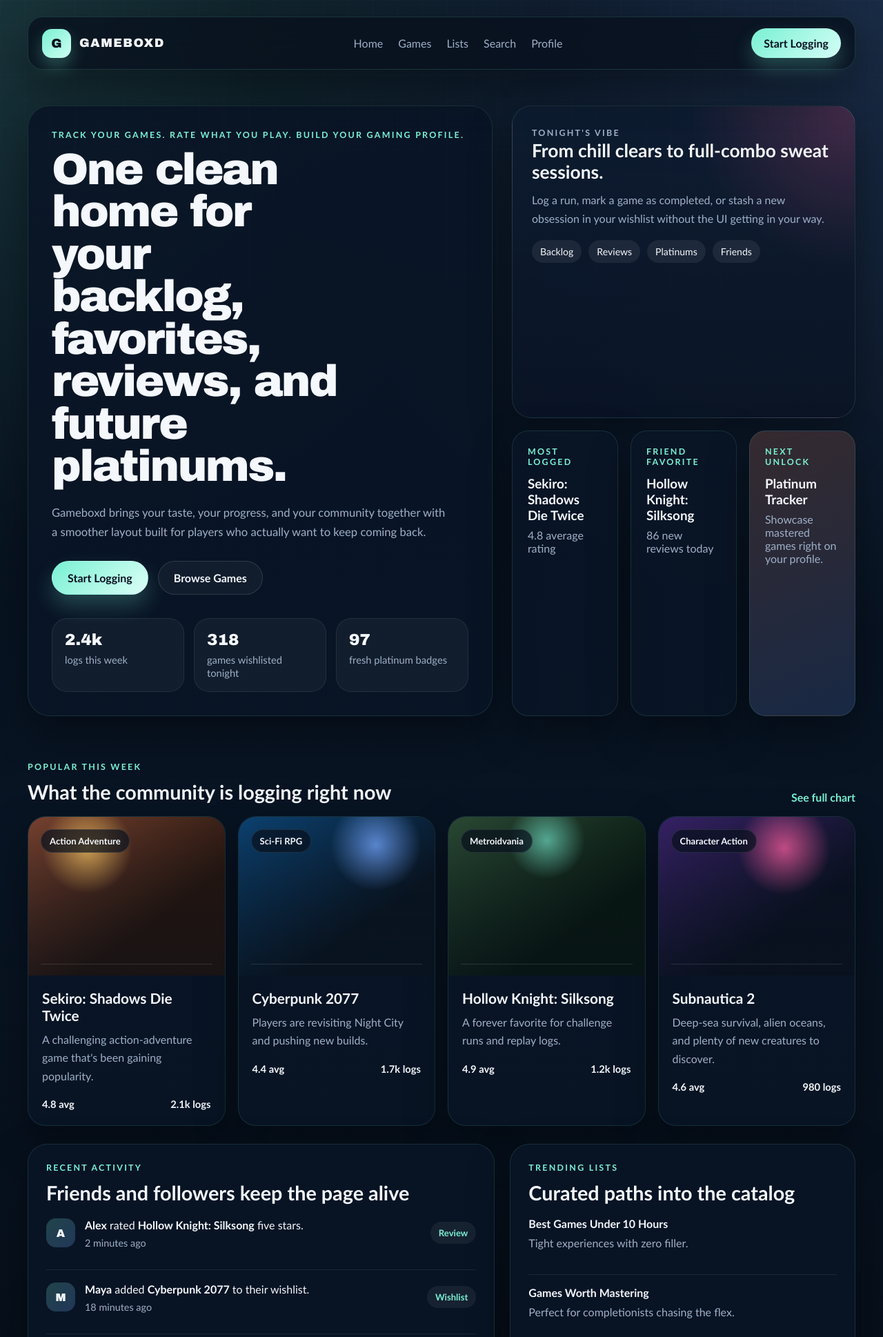
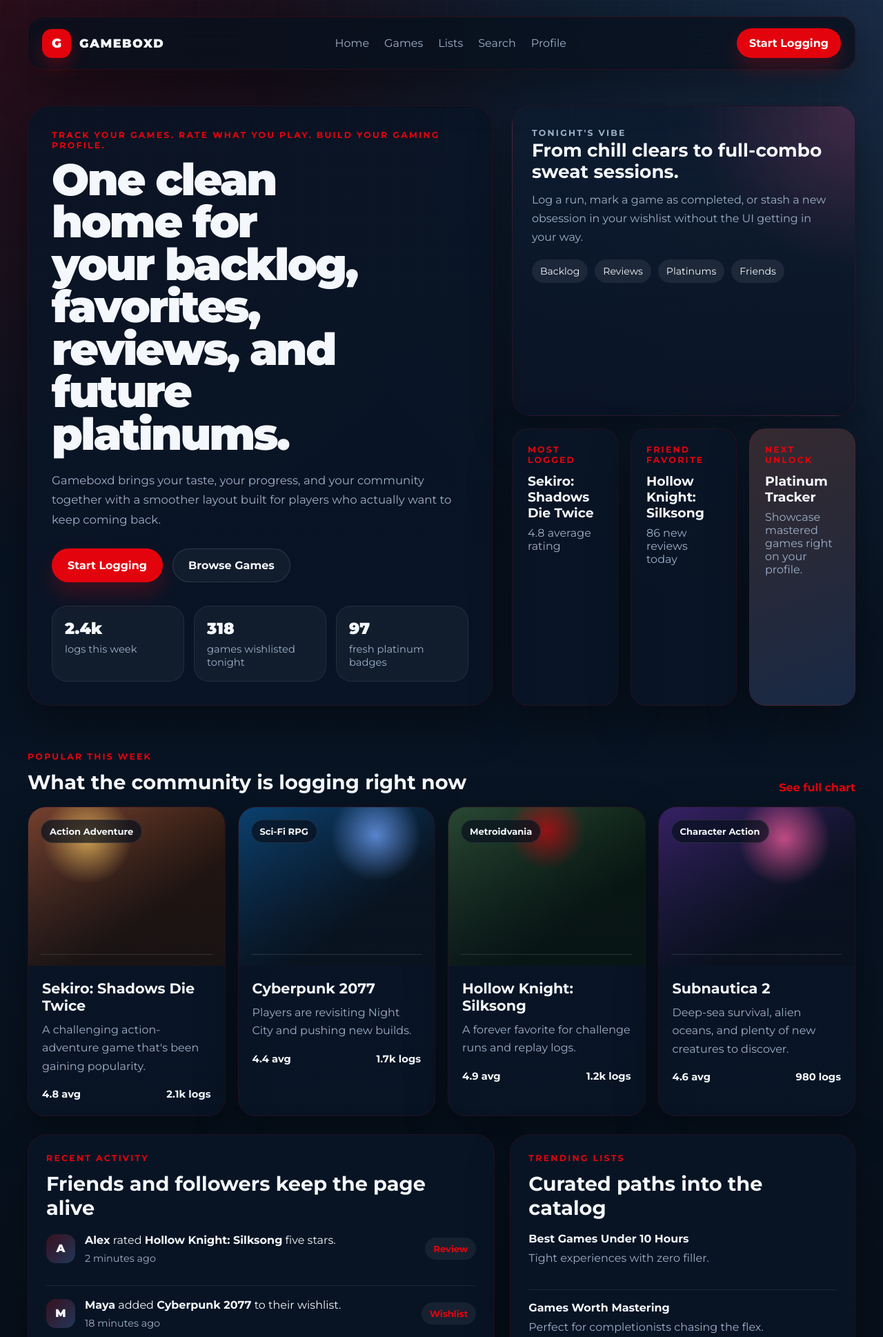
Before and after one commit to cmfoster2807/Unnamed_web_app, a Django app: page / in a window 1280 px wide. Shown: the top 1938 px of the page at 69% size. Run offline with Django 4.2, Linux system fonts and the light colour scheme.

Commit message:
Update UI

```diff
--- a/unnamed_web_app/pages/static/pages/style.css
+++ b/unnamed_web_app/pages/static/pages/style.css
@@ -2,10 +2,10 @@
     --bg: #07111f;
     --bg-soft: #0d1a2b;
     --panel: rgba(10, 21, 38, 0.88);
-    --panel-border: rgba(130, 245, 211, 0.12);
+    --panel-border: rgba(227, 3, 13, 0.12);
     --text: #f4f7fb;
     --muted: #9eb0c7;
-    --cyan: #79f0d3;
+    --cyan: #e3030d;
     --blue: #72a6ff;
     --orange: #ff8a5b;
     --pink: #ff5fa2;
@@ -34,10 +34,10 @@
 body {
     margin: 0;
     min-height: 100vh;
-    font-family: "Trebuchet MS", "Segoe UI", sans-serif;
+    font-family: "Montserrat", "Poppins", "Inter", sans-serif;
     color: var(--text);
     background:
-        radial-gradient(circle at top left, rgba(121, 240, 211, 0.16), transparent 28%),
+        radial-gradient(circle at top left, rgba(227, 3, 13, 0.16), transparent 28%),
         radial-gradient(circle at top right, rgba(114, 166, 255, 0.18), transparent 32%),
         linear-gradient(180deg, #06101c 0%, #081423 48%, #050b13 100%);
 }
@@ -76,7 +76,7 @@
     padding: 16px 20px;
     margin-bottom: 28px;
     background: rgba(8, 17, 29, 0.8);
-    border: 1px solid rgba(121, 240, 211, 0.15);
+    border: 1px solid rgba(227, 3, 13, 0.15);
     border-radius: 22px;
     backdrop-filter: blur(18px);
     box-shadow: var(--shadow);
@@ -95,15 +95,17 @@
     width: 42px;
     height: 42px;
     border-radius: 14px;
-    font-family: "Arial Black", sans-serif;
+    font-family: "Montserrat", "Poppins", "Inter", sans-serif;
+    font-weight: 900;
     font-size: 1.15rem;
-    color: #08111d;
-    background: linear-gradient(135deg, var(--cyan), #cffff2);
-    box-shadow: 0 12px 24px rgba(121, 240, 211, 0.28);
+    color: #ffffff;
+    background: var(--cyan);
+    box-shadow: 0 12px 24px rgba(227, 3, 13, 0.28);
 }
 
 .brand-text {
-    font-family: "Arial Black", sans-serif;
+    font-family: "Montserrat", "Poppins", "Inter", sans-serif;
+    font-weight: 900;
     font-size: 1.1rem;
     letter-spacing: 0.08em;
     text-transform: uppercase;
@@ -140,9 +142,9 @@
 .nav-cta {
     min-width: fit-content;
     padding: 12px 18px;
-    color: #08111d;
-    background: linear-gradient(135deg, var(--cyan), #d4fff6);
-    box-shadow: 0 14px 28px rgba(121, 240, 211, 0.25);
+    color: #ffffff;
+    background: var(--cyan);
+    box-shadow: 0 14px 28px rgba(227, 3, 13, 0.25);
 }
 
 .nav-cta:hover,
@@ -188,7 +190,8 @@
 .hero h1 {
     margin: 0;
     max-width: 10ch;
-    font-family: "Arial Black", sans-serif;
+    font-family: "Montserrat", "Poppins", "Inter", sans-serif;
+    font-weight: 900;
     font-size: clamp(2.8rem, 5vw, 4.7rem);
     line-height: 0.96;
     letter-spacing: -0.04em;
@@ -215,9 +218,9 @@
 }
 
 .button-primary {
-    color: #08111d;
-    background: linear-gradient(135deg, var(--cyan), #dcfff7);
-    box-shadow: 0 16px 30px rgba(121, 240, 211, 0.24);
+    color: #ffffff;
+    background: var(--cyan);
+    box-shadow: 0 16px 30px rgba(227, 3, 13, 0.24);
 }
 
 .button-secondary {
@@ -243,7 +246,8 @@
 .hero-stats strong {
     display: block;
     margin-bottom: 6px;
-    font-family: "Arial Black", sans-serif;
+    font-family: "Montserrat", "Poppins", "Inter", sans-serif;
+    font-weight: 900;
     font-size: 1.45rem;
 }
 
@@ -397,7 +401,7 @@
 .moss-card .game-art {
     background:
         linear-gradient(180deg, transparent, rgba(8, 17, 29, 0.36)),
-        radial-gradient(circle at 50% 15%, rgba(121, 240, 211, 0.66), transparent 23%),
+        radial-gradient(circle at 50% 15%, rgba(227, 3, 13, 0.66), transparent 23%),
         linear-gradient(145deg, #294833, #081711 68%);
 }
 
@@ -476,8 +480,9 @@
     width: 42px;
     height: 42px;
     border-radius: 14px;
-    background: linear-gradient(135deg, rgba(121, 240, 211, 0.22), rgba(114, 166, 255, 0.24));
-    font-family: "Arial Black", sans-serif;
+    background: linear-gradient(135deg, rgba(227, 3, 13, 0.22), rgba(114, 166, 255, 0.24));
+    font-family: "Montserrat", "Poppins", "Inter", sans-serif;
+    font-weight: 900;
 }
 
 .activity-copy p {
--- a/unnamed_web_app/pages/templates/pages/game_detail.html
+++ b/unnamed_web_app/pages/templates/pages/game_detail.html
@@ -5,6 +5,9 @@
     <meta charset="UTF-8">
     <meta name="viewport" content="width=device-width, initial-scale=1.0">
     <title>{{ game.title|default:"Sekiro: Shadows Die Twice" }} | Gameboxd</title>
+    <link rel="preconnect" href="https://fonts.googleapis.com">
+    <link rel="preconnect" href="https://fonts.gstatic.com" crossorigin>
+    <link href="https://fonts.googleapis.com/css2?family=Inter:wght@400;500;600;700&family=Montserrat:wght@400;500;600;700;800;900&family=Poppins:wght@400;500;600;700&display=swap" rel="stylesheet">
     <link rel="stylesheet" href="{% static 'pages/style.css' %}">
 </head>
 <body class="detail-page">
--- a/unnamed_web_app/pages/templates/pages/home.html
+++ b/unnamed_web_app/pages/templates/pages/home.html
@@ -5,6 +5,9 @@
     <meta charset="UTF-8">
     <meta name="viewport" content="width=device-width, initial-scale=1.0">
     <title>Gameboxd</title>
+    <link rel="preconnect" href="https://fonts.googleapis.com">
+    <link rel="preconnect" href="https://fonts.gstatic.com" crossorigin>
+    <link href="https://fonts.googleapis.com/css2?family=Inter:wght@400;500;600;700&family=Montserrat:wght@400;500;600;700;800;900&family=Poppins:wght@400;500;600;700&display=swap" rel="stylesheet">
     <link rel="stylesheet" href="{% static 'pages/style.css' %}">
 </head>
 <body>
```
Also changed, not shown: other parts of unnamed_web_app/pages/static/pages/style.css (+23 -18 lines).
